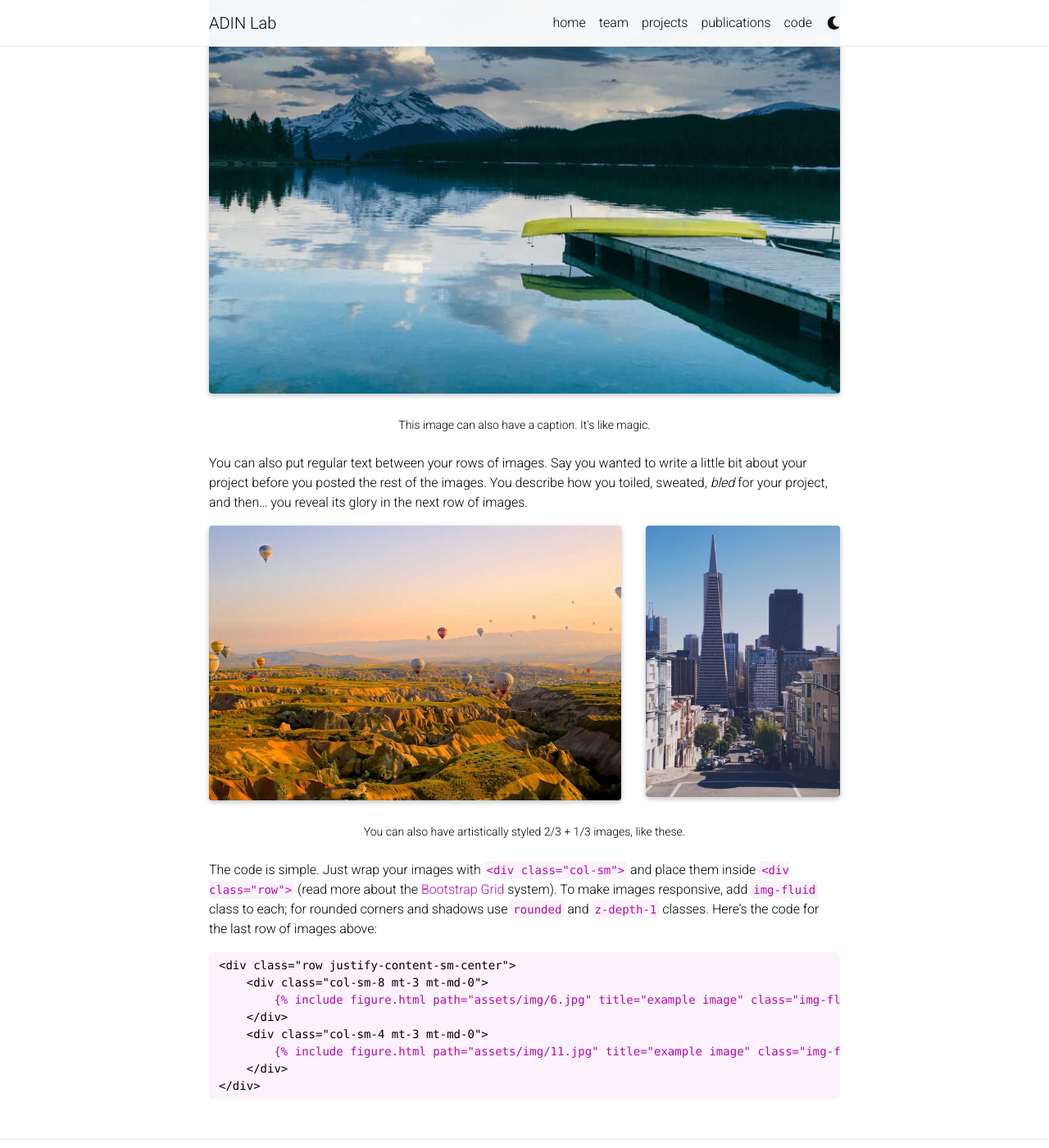
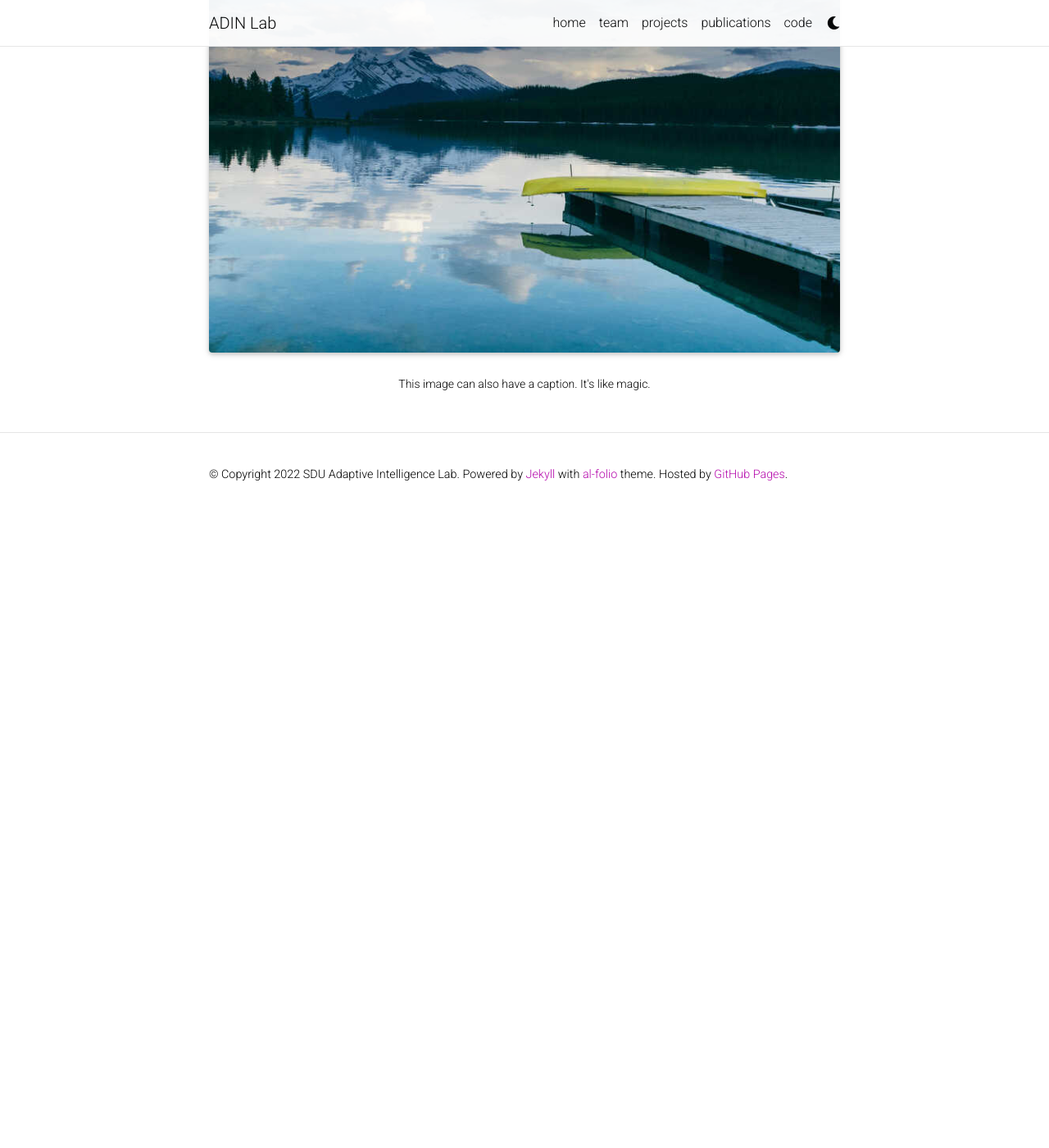
Before and after one commit to nicklaswerge/web, a Jekyll site: the page built from _projects/1_project.md, in a window 1280 px wide and 1400 px high, scrolled down 756 px. Shown: the whole window at 82% size. Built offline with Jekyll 4.4.1, drawn with Linux system fonts in a browser that asks for light colours; full-size pictures stand in for the smaller copies a plugin makes; comment, search, counter and statistics services are not loaded; a style sheet for code colours, icons or effects is not loaded; after the commit the page ends 1386 px from its top, so only the background shows below that; some of the changed text lies outside the part shown.

Commit message:
Update 1_project.md

````diff
--- a/_projects/1_project.md
+++ b/_projects/1_project.md
@@ -2,14 +2,20 @@
 layout: page
 title: ADAPT4CONTROL
 description: Fast Adaptation Methods for Continual Optimal Control. Funded by the Novo Nordisk Foundation
-img: assets/img/12.jpg
+img: assets/img/adapt4control.png
 importance: 1
 category: work
 ---
 
-Every project has a beautiful feature showcase page.
-It's easy to include images in a flexible 3-column grid format.
-Make your photos 1/3, 2/3, or full width.
+The main research question is to set the foundations of fast adaptation in continual learning.
+His hypothesis is that this problem can be solved by capturing information-rich invariant representations
+using tools of causal inference and intervening into the environment to maximize information gain. His
+project will address three fundamental questions:
+
+ * Which exact mechanisms should be used to capture
+invariance?
+ * How can optimal interventions be planned?
+ * How can it be theoretically guaranteed that the eventual feedback loop constructs a virtuous cycle?
 
 To give your project a background in the portfolio page, just add the img tag to the front matter like so:
 
@@ -20,17 +26,7 @@
     img: /assets/img/12.jpg
     ---
 
-<div class="row">
-    <div class="col-sm mt-3 mt-md-0">
-        {% include figure.html path="assets/img/1.jpg" title="example image" class="img-fluid rounded z-depth-1" %}
-    </div>
-    <div class="col-sm mt-3 mt-md-0">
-        {% include figure.html path="assets/img/3.jpg" title="example image" class="img-fluid rounded z-depth-1" %}
-    </div>
-    <div class="col-sm mt-3 mt-md-0">
-        {% include figure.html path="assets/img/5.jpg" title="example image" class="img-fluid rounded z-depth-1" %}
-    </div>
-</div>
+
 <div class="caption">
     Caption photos easily. On the left, a road goes through a tunnel. Middle, leaves artistically fall in a hipster photoshoot. Right, in another hipster photoshoot, a lumberjack grasps a handful of pine needles.
 </div>
@@ -42,39 +38,3 @@
 <div class="caption">
     This image can also have a caption. It's like magic.
 </div>
-
-You can also put regular text between your rows of images.
-Say you wanted to write a little bit about your project before you posted the rest of the images.
-You describe how you toiled, sweated, *bled* for your project, and then... you reveal its glory in the next row of images.
-
-
-<div class="row justify-content-sm-center">
-    <div class="col-sm-8 mt-3 mt-md-0">
-        {% include figure.html path="assets/img/6.jpg" title="example image" class="img-fluid rounded z-depth-1" %}
-    </div>
-    <div class="col-sm-4 mt-3 mt-md-0">
-        {% include figure.html path="assets/img/11.jpg" title="example image" class="img-fluid rounded z-depth-1" %}
-    </div>
-</div>
-<div class="caption">
-    You can also have artistically styled 2/3 + 1/3 images, like these.
-</div>
-
-
-The code is simple.
-Just wrap your images with `<div class="col-sm">` and place them inside `<div class="row">` (read more about the <a href="https://getbootstrap.com/docs/4.4/layout/grid/">Bootstrap Grid</a> system).
-To make images responsive, add `img-fluid` class to each; for rounded corners and shadows use `rounded` and `z-depth-1` classes.
-Here's the code for the last row of images above:
-
-{% raw %}
-```html
-<div class="row justify-content-sm-center">
-    <div class="col-sm-8 mt-3 mt-md-0">
-        {% include figure.html path="assets/img/6.jpg" title="example image" class="img-fluid rounded z-depth-1" %}
-    </div>
-    <div class="col-sm-4 mt-3 mt-md-0">
-        {% include figure.html path="assets/img/11.jpg" title="example image" class="img-fluid rounded z-depth-1" %}
-    </div>
-</div>
-```
-{% endraw %}
````
